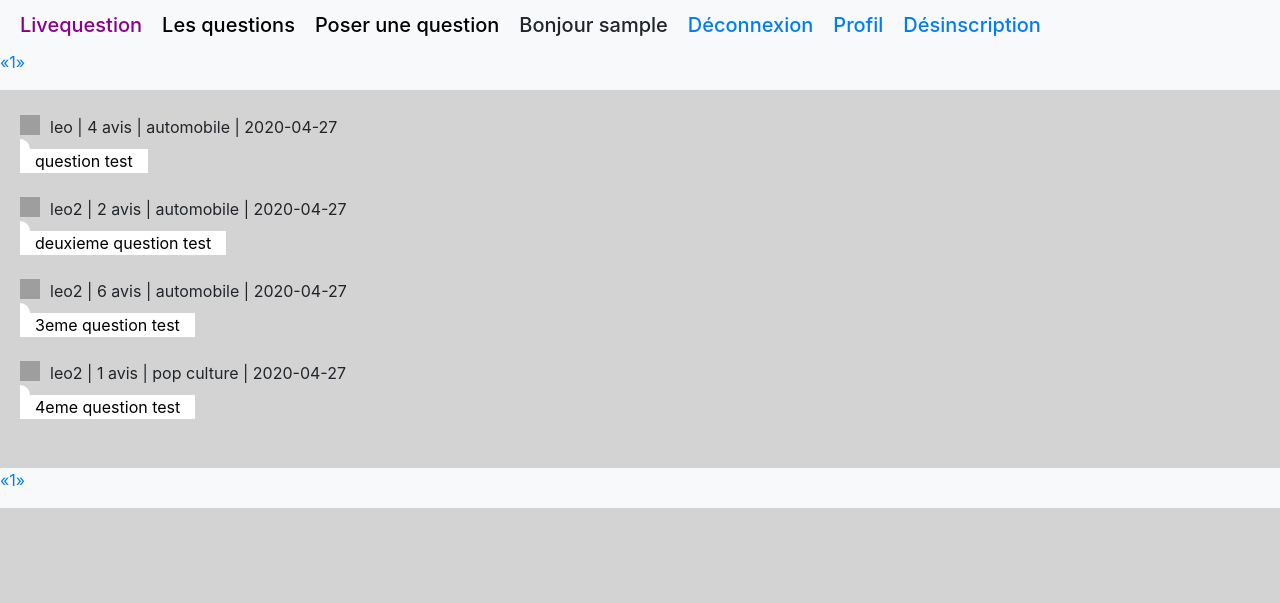
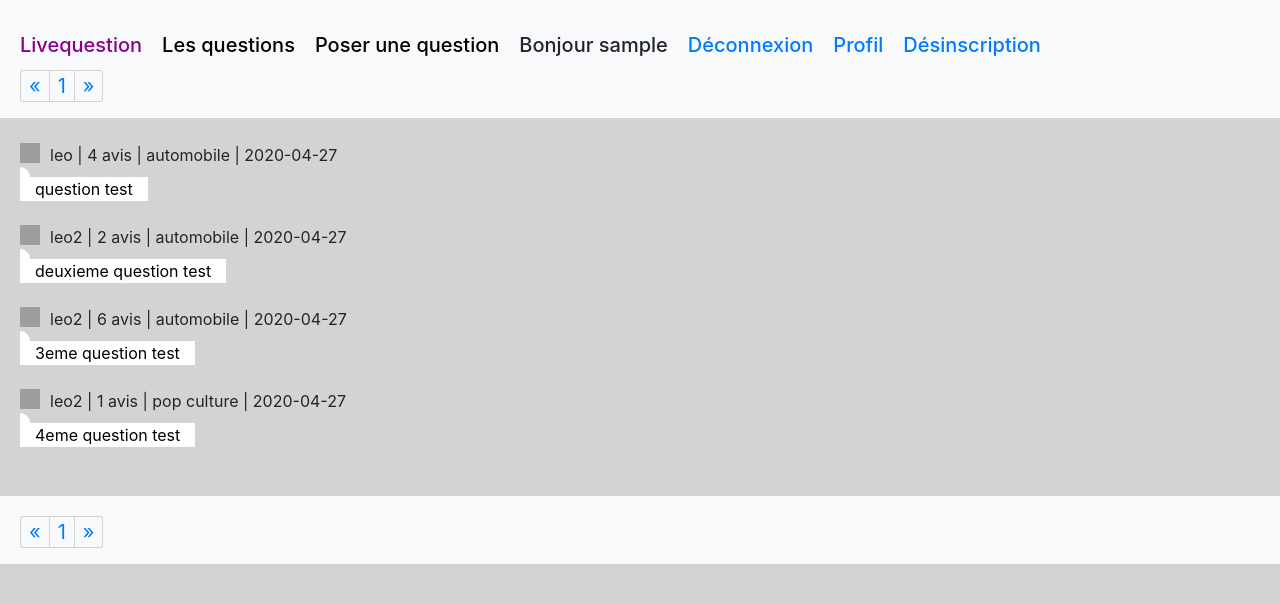
Before and after one commit to LeoBruant/Livequestion, a PHP site: page /les_questions.php?page=1 in a window 1280 px wide. Shown: the top 603 px of the page. Run offline with PHP 8.4, Linux system fonts and the light colour scheme; the visitor is signed in with stand-in values (Sample User, id 1); data comes from the database, SQL or seed files in the repository; data that the repository does not hold is empty; grey boxes are pictures that could not be loaded.

Commit message:
Add files via upload

```diff
--- a/css/les_questions.css
+++ b/css/les_questions.css
@@ -3,6 +3,29 @@
 }
 .main{
     padding: 25px 20px;
+}
+.page, .prev, .next{
+    float: left;
+    border: 1px solid lightgrey;
+    font-size: 1.25rem;
+    padding: 0 8px;
+}
+nav:nth-of-type(2) a:hover, .nav:first-of-type a:hover{
+    text-decoration: none;
+}
+.prev{
+    border-top-left-radius: 3px;
+    border-bottom-left-radius: 3px;
+    border-right: none;
+    margin-left: 20px;
+}
+.nav:first-of-type{
+    padding-top: 20px;
+}
+.next{
+    border-top-right-radius: 3px;
+    border-bottom-right-radius: 3px;
+    border-left: none;
 }
 .profile_pic_question{
     width: 20px;
```
